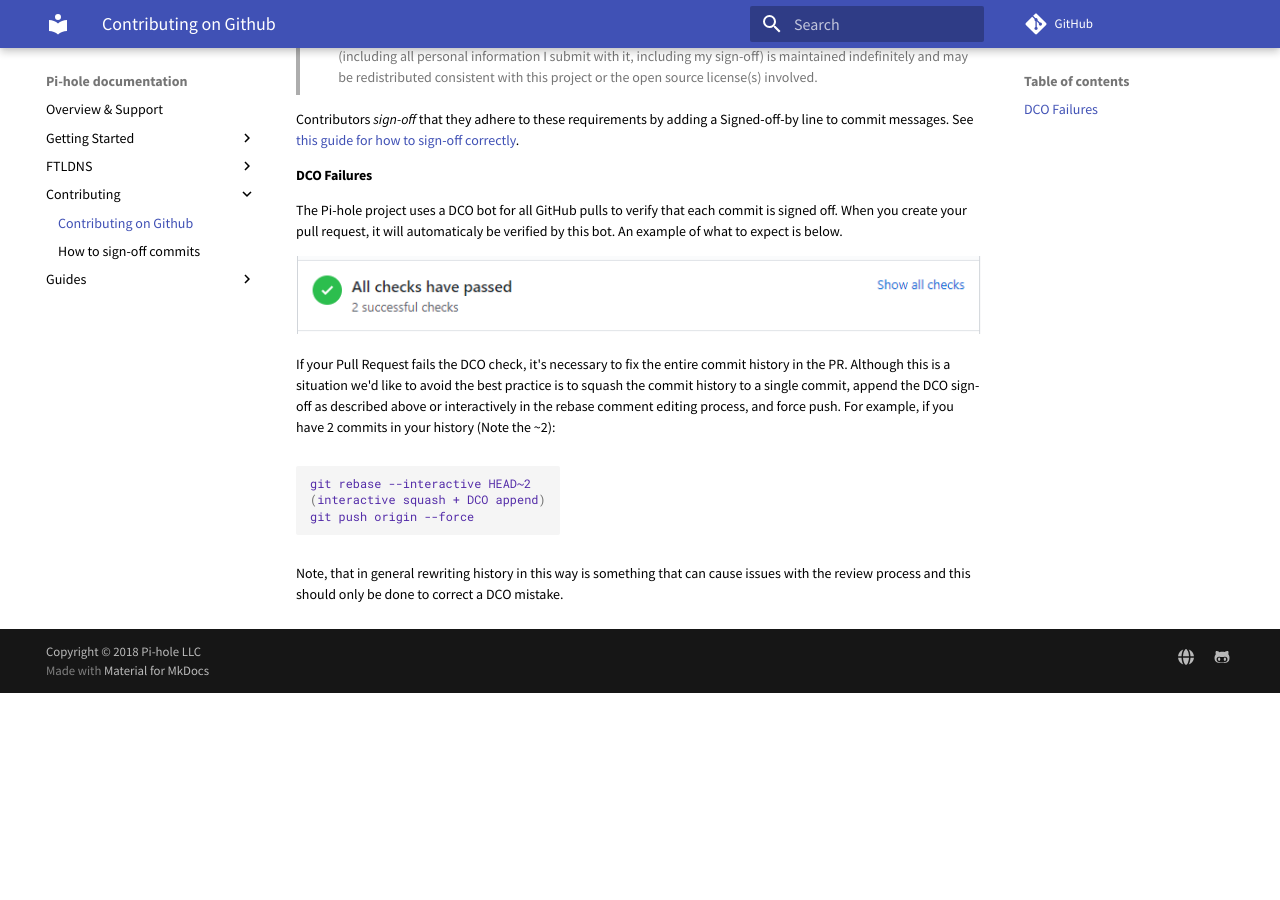
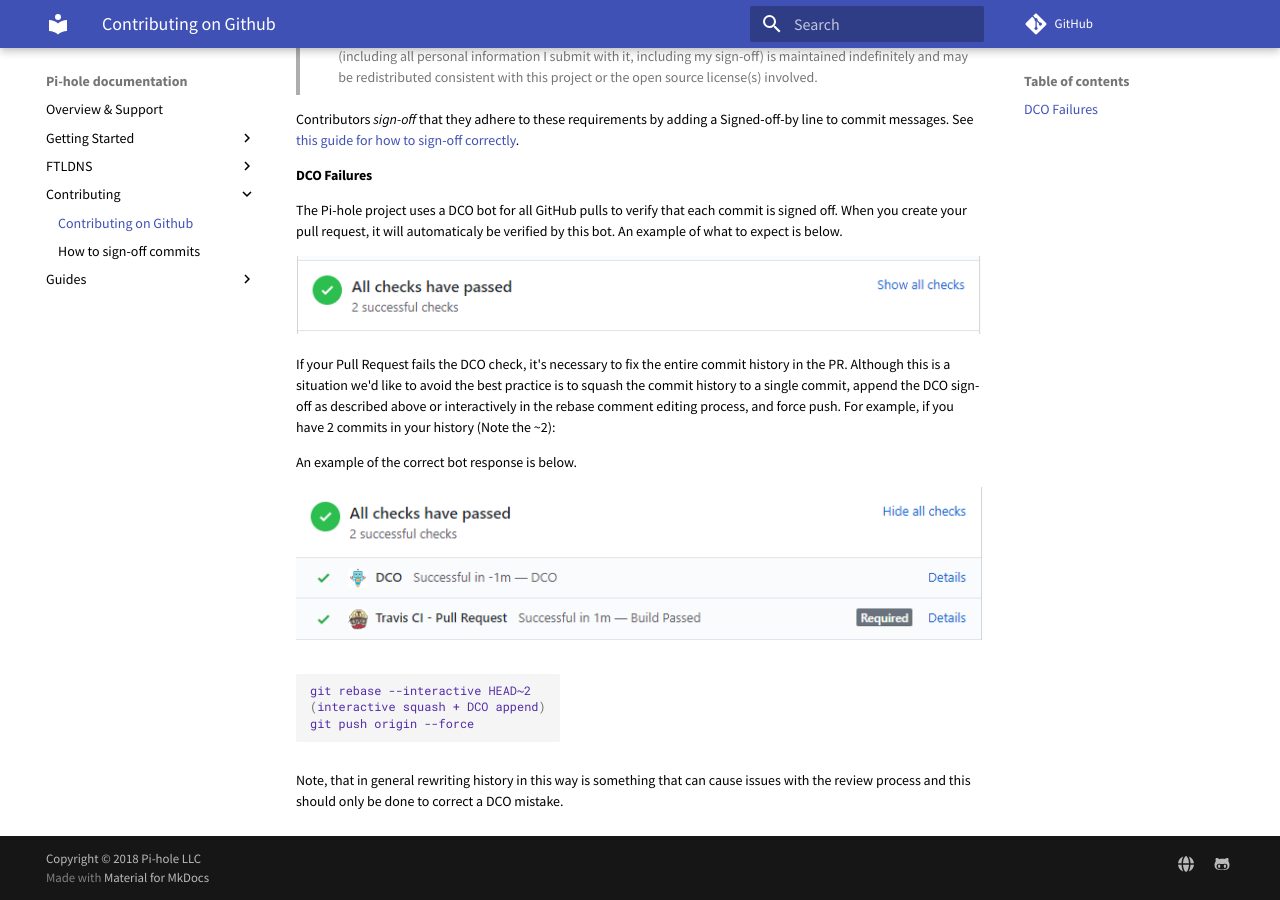
Before and after one commit to pi-hole/docs, an MkDocs documentation site: the page built from docs/guides/github/contributing.md, in a window 1280 px wide and 900 px high, scrolled down 508 px. Built offline with MkDocs 1.6.1 and Material for MkDocs 9.7.7, drawn with Linux system fonts in a browser that asks for light colours; comment, search, counter and statistics services are not loaded; old or Windows-style settings are respelled for this version of MkDocs; before the commit the page ends 1201 px from its top, so only the background shows below that.

Commit message:
Added expanded screenshot
Signed-off-by: root <root@dev.toakan.uk>

````diff
--- a/docs/guides/github/contributing.md
+++ b/docs/guides/github/contributing.md
@@ -23,6 +23,10 @@
 
 If your Pull Request fails the DCO check, it's necessary to fix the entire commit history in the PR. Although this is a situation we'd like to avoid the best practice is to squash the commit history to a single commit, append the DCO sign-off as described above or interactively in the rebase comment editing process, and force push. For example, if you have 2 commits in your history (Note the ~2):
 
+An example of the correct bot response is below.
+
+![Screenshot](../../images/github-commit-bots-expanded.png)
+
 ```bash
 git rebase --interactive HEAD~2
 (interactive squash + DCO append)
````
Also changed, not shown: docs/images/github-commit-bots-expanded.png (added).
